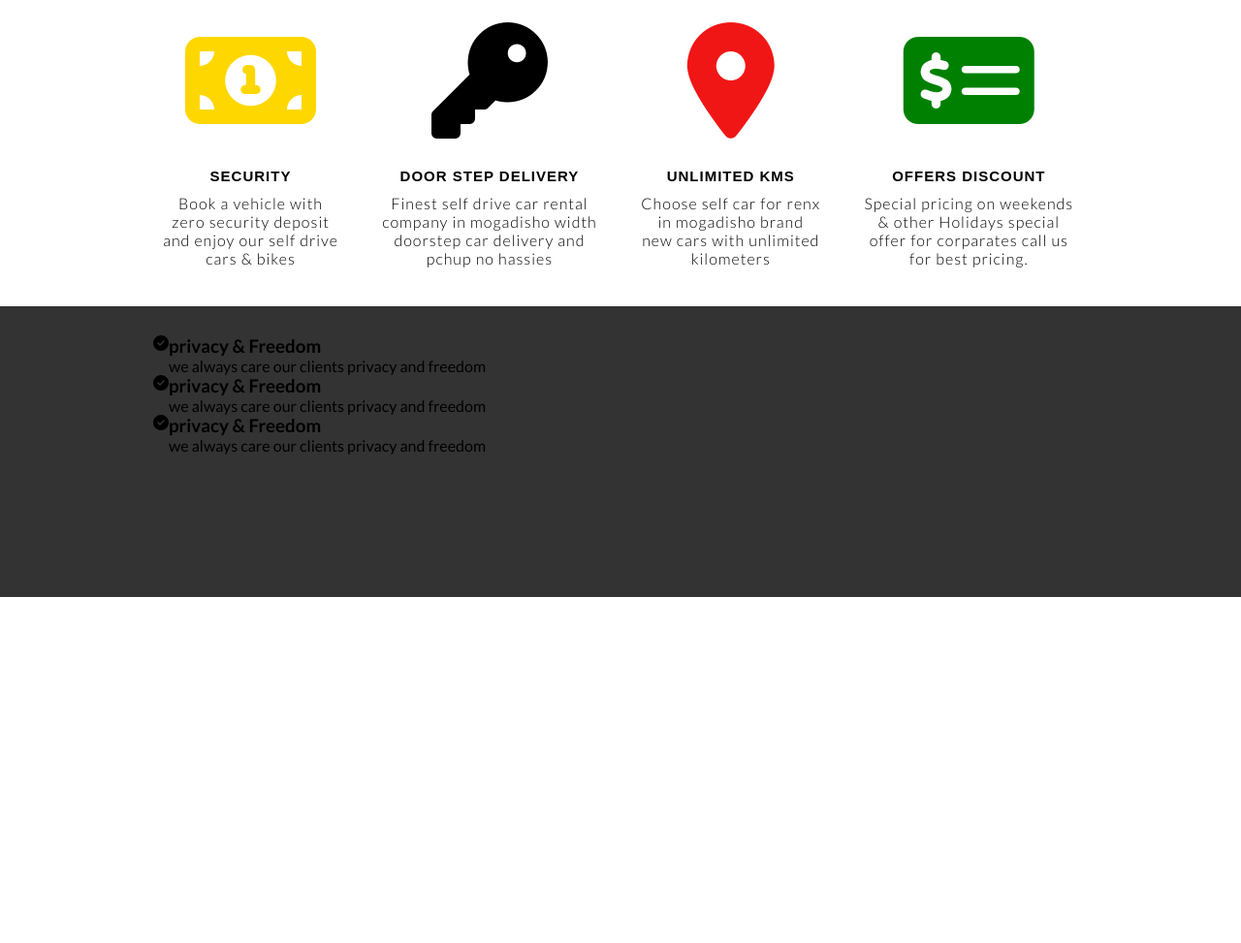
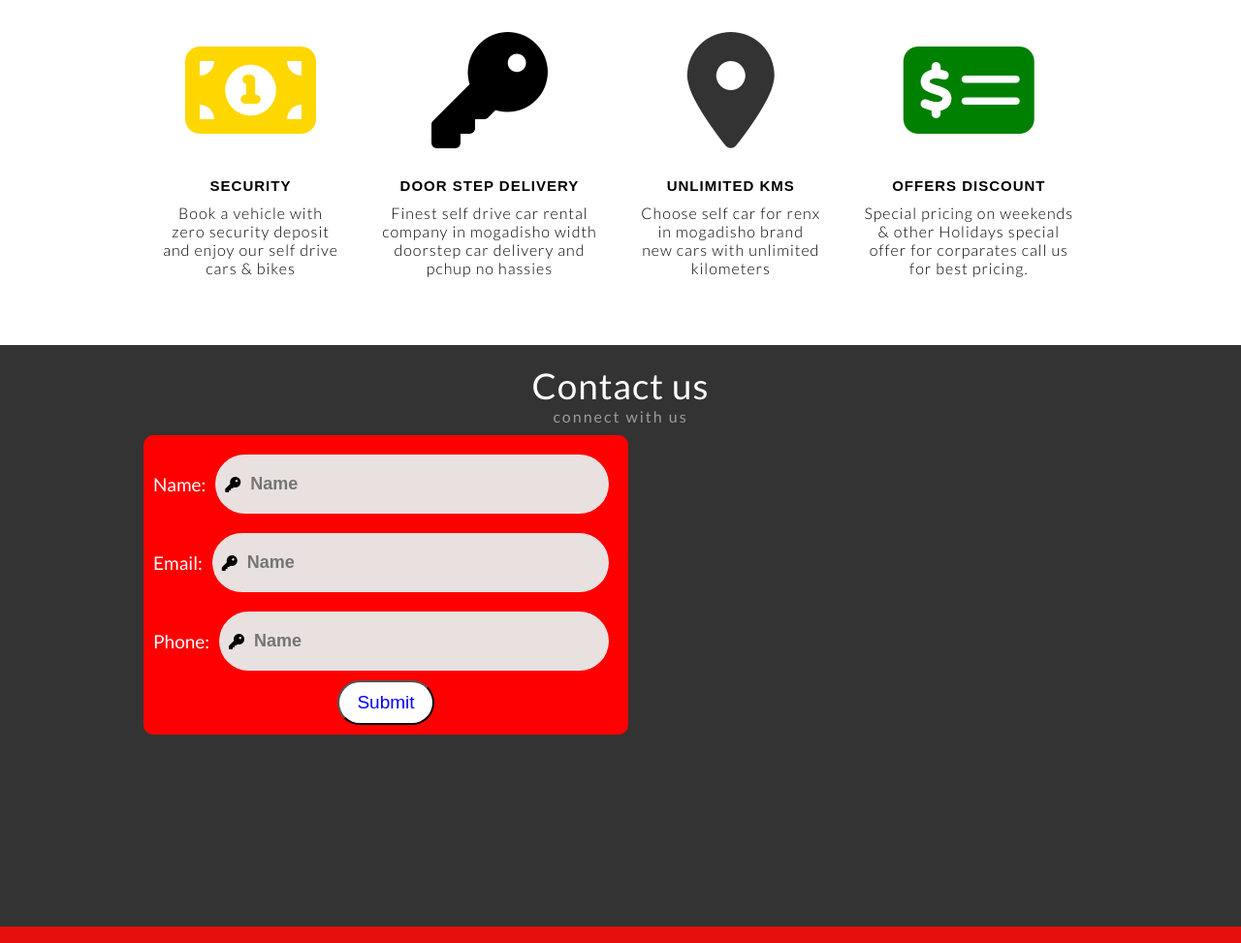
Before and after one commit to ahmedabukar01/Somcar, a plain HTML site: page index.html in a window 1280 px wide. Shown: the part 886-1859 px from the top of the page at 97% size. Before the commit the page ends 1502 px from the top, so only its background shows below. Drawn offline with Linux system fonts and the light colour scheme.

Commit message:
working on

```diff
--- a/css/style.css
+++ b/css/style.css
@@ -12,7 +12,9 @@ body{
     font-weight: 400;
     color:#000;
 }
-
+.card{
+    border-radius: 10px;
+}
 .container{
     padding:20px;
     margin:0 auto;
@@ -83,11 +85,15 @@ a{
 /* Section */
 section{
     background:#fff;
+    padding-bottom: 30px;
 }
 section h1{
     text-align:center;
     padding-bottom:20px;
+    font-size:2rem;
+    font-weight: 600;
     padding-top:10px;
+    letter-spacing: 1px;
 }
 #info{
     display:flex;
@@ -124,7 +130,7 @@ section h1{
     padding:10px;
 }
 .info .fa-map-marker-alt{
-    color:rgb(241, 22, 22);
+    color:#333;
 }
 .info .fa-money-bill-alt{
     color:gold;
@@ -132,11 +138,81 @@ section h1{
 .info .fa-money-check-alt{
     color:green;
 }
+/* Contact */
+.contact{
+    background:#333;
+    height:600px;
+}
+.contact-title{
+    text-align:center;
+    padding-bottom: 10px;
+}
+.contact-title h1{
+    font-size:2.3rem;
+    color:#fff;
+    font-weight: 400;
+    letter-spacing: 1px;
+}
+.contact-title p{
+    letter-spacing: 2px;
+    color:rgb(163, 153, 153);
+}
+form{
+    width:500px;
+    background:red;
+    padding:10px;
+}
+form label{
+    font-size:19px;
+    font-weight: 500;
+    color:#fff;
+}
+.input-wrap{
+    display:flex;
+    flex-direction: row;
+    align-items: center;
+    justify-content: center;
+}
+.input-text{
+    background:rgb(233, 224, 224);
+    padding:10px;
+    margin:10px;
+    flex:1;
+    border-radius: 300px;
+    display:flex;
+    align-items: center;
+}
+
+form input[type="email"],
+form input[type="text"],
+form input[type="tel"]
+{
+    width:100%;
+    padding:10px;
+    font-size:18px;
+    font-weight: bold;
+    flex:1;
+    background:none;
+    border:none;
+}
+
+.send{
+    background:#fff;
+    width:100px;
+    border-radius: 90px;
+    padding:10px;
+    font-size:19px;
+    font-weight: 400;
+    color:blue;
+    text-align:center;
+    margin-left:50%;
+    transform:translate(-50%)
+}
 
 /* Footer */
 footer{
-    background:#333;
-    height: 300px;
+    background:#e70e0e;
+    height: 200px;
     overflow: hidden;
 }
 .foo-box{
@@ -148,8 +224,21 @@ footer{
 .foo{
     display:flex;
 }
-.foo img{
-    width:100px;
-    margin-right:10px;
-    margin:5px;
+.foo .text{
+    font-size:19px;
+    font-weight: 400px;
+    color:#969090;
+    margin-left:2px;
 }
+.foo .text h3{
+    color:#fff;
+}
+.foo i{
+    color:green;
+    margin-top:1%;
+    background: #fff;
+    border-radius:50%;
+    height: 1rem;
+    width:1rem;
+    line-height: 1;
+}
--- a/index.html
+++ b/index.html
@@ -66,6 +66,50 @@
         </div>
     </section>
 
+    <!-- Contact -->
+    <div class="contact">
+        <div class="container">
+            <div class="contact-title">
+                <h1>Contact us</h1>
+                <p>connect with us</p>
+            </div>
+            <div class="right-side">
+                <form class="card">
+                    <div class="input-wrap">
+                    <label>Name:</label>
+                    <div class="input-text">
+                        <i class="fa fa-key"></i>
+                        <input type="text" placeholder="Name">
+                    </div>
+                    </div>
+
+                    <div class="input-wrap">
+                    <label>Email:</label>
+                    <div class="input-text">
+                        <i class="fa fa-key"></i>
+                        <input type="email" placeholder="Name">
+                    </div>
+                    </div>
+
+                    <div class="input-wrap">
+                    <label>Phone:</label>
+                    <div class="input-text">
+                        <i class="fa fa-key"></i>
+                        <input type="tel" placeholder="Name">
+                    </div>
+                    </div>
+                    <input type="submit" class="send" value="Submit">
+                </form>
+                <div class="social-media">
+
+                </div>
+            </div>
+            <div class="subscribtion">
+
+            </div>
+        </div>
+    </div>
+
     <!-- Footer -->
     <footer>
         <div class="container">
```
